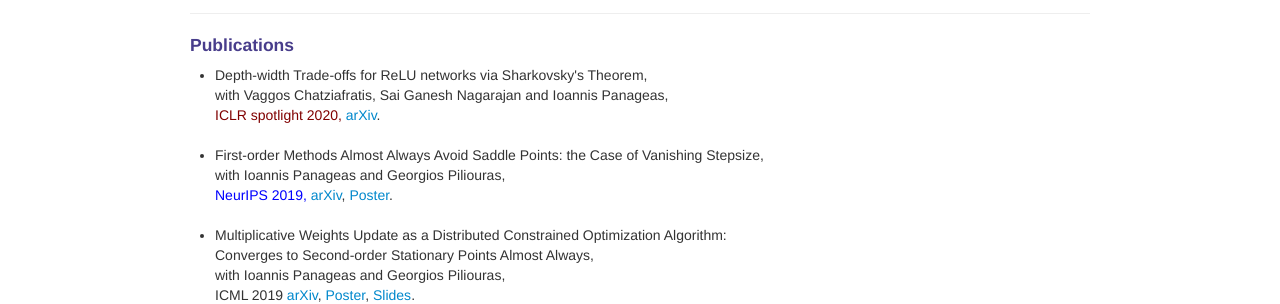
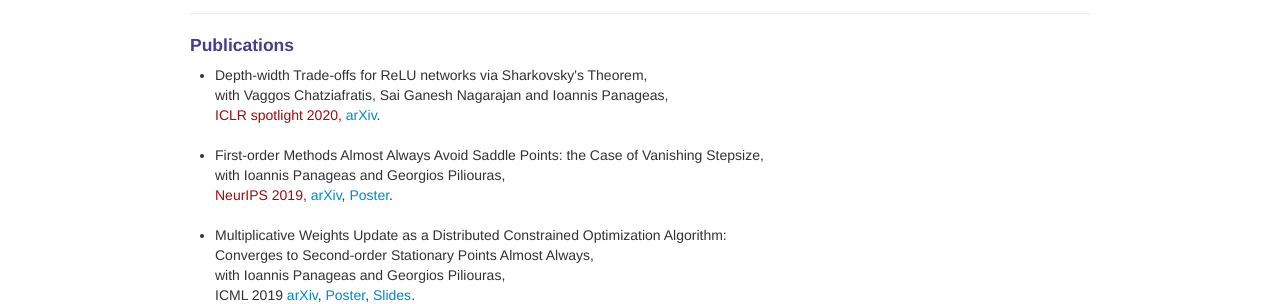
Before and after one commit to xiiaowang/xiiaowang.github.io, a Jekyll site: the page built from index.md, in a window 1280 px wide. Shown: the part 261-565 px from the top of the page. Built offline with Jekyll 4.4.1, drawn with Linux system fonts in a browser that asks for light colours.

Commit message:
Update index.md

```diff
--- a/index.md
+++ b/index.md
@@ -40,9 +40,9 @@ keywords: machine learning, geometry
 ---
 <h4><a name="Publications"></a>Publications</h4>
 <ul>
-    <li> Depth-width Trade-offs for ReLU networks via Sharkovsky's Theorem, <br/> with Vaggos Chatziafratis, Sai Ganesh Nagarajan and Ioannis Panageas,<br/> <font color="maroon">ICLR spotlight 2020, </font> <a href="https://arxiv.org/abs/1912.04378">arXiv</a>.</li>
+    <li> Depth-width Trade-offs for ReLU networks via Sharkovsky's Theorem, <br/> with Vaggos Chatziafratis, Sai Ganesh Nagarajan and Ioannis Panageas,<br/> <font color="navy blue">ICLR spotlight 2020, </font> <a href="https://arxiv.org/abs/1912.04378">arXiv</a>.</li>
     <br/>
-   <li> First-order Methods Almost Always Avoid Saddle Points: the Case of Vanishing Stepsize, <br/> with Ioannis Panageas and Georgios Piliouras,<br/> <font color="blue">NeurIPS 2019,</font> <a href="http://arxiv.org/abs/1906.07772">arXiv</a>, <a href="https://www.dropbox.com/s/y25vze12a2lpivv/NIPS19_poster.pdf?dl=0">Poster</a>.</li>
+   <li> First-order Methods Almost Always Avoid Saddle Points: the Case of Vanishing Stepsize, <br/> with Ioannis Panageas and Georgios Piliouras,<br/> <font color="navy blue">NeurIPS 2019,</font> <a href="http://arxiv.org/abs/1906.07772">arXiv</a>, <a href="https://www.dropbox.com/s/y25vze12a2lpivv/NIPS19_poster.pdf?dl=0">Poster</a>.</li>
     <br/>
    <li> Multiplicative Weights Update as a Distributed Constrained Optimization Algorithm: <br/> Converges to Second-order Stationary Points Almost Always, <br/>with Ioannis Panageas and Georgios Piliouras,<br/> ICML 2019 <a href="http://arxiv.org/abs/1810.05355">arXiv</a>, <a href="https://www.dropbox.com/s/qs9nr6pgycnboy7/poster_ICML_xiao2.pdf?dl=0">Poster</a>, <a href="https://www.dropbox.com/s/fh9j5scf2kaofca/main%20copy.pdf?dl=0">Slides</a>.</li>
 </ul>
```
